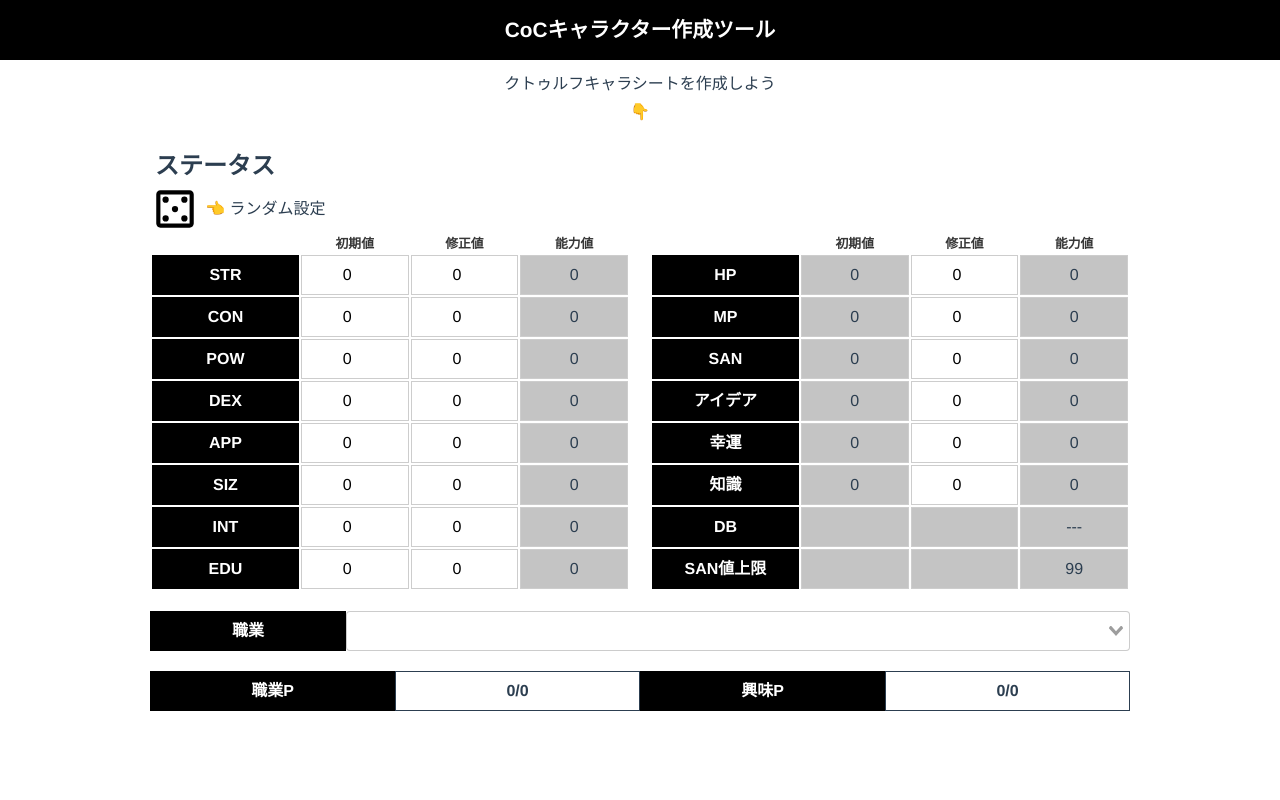
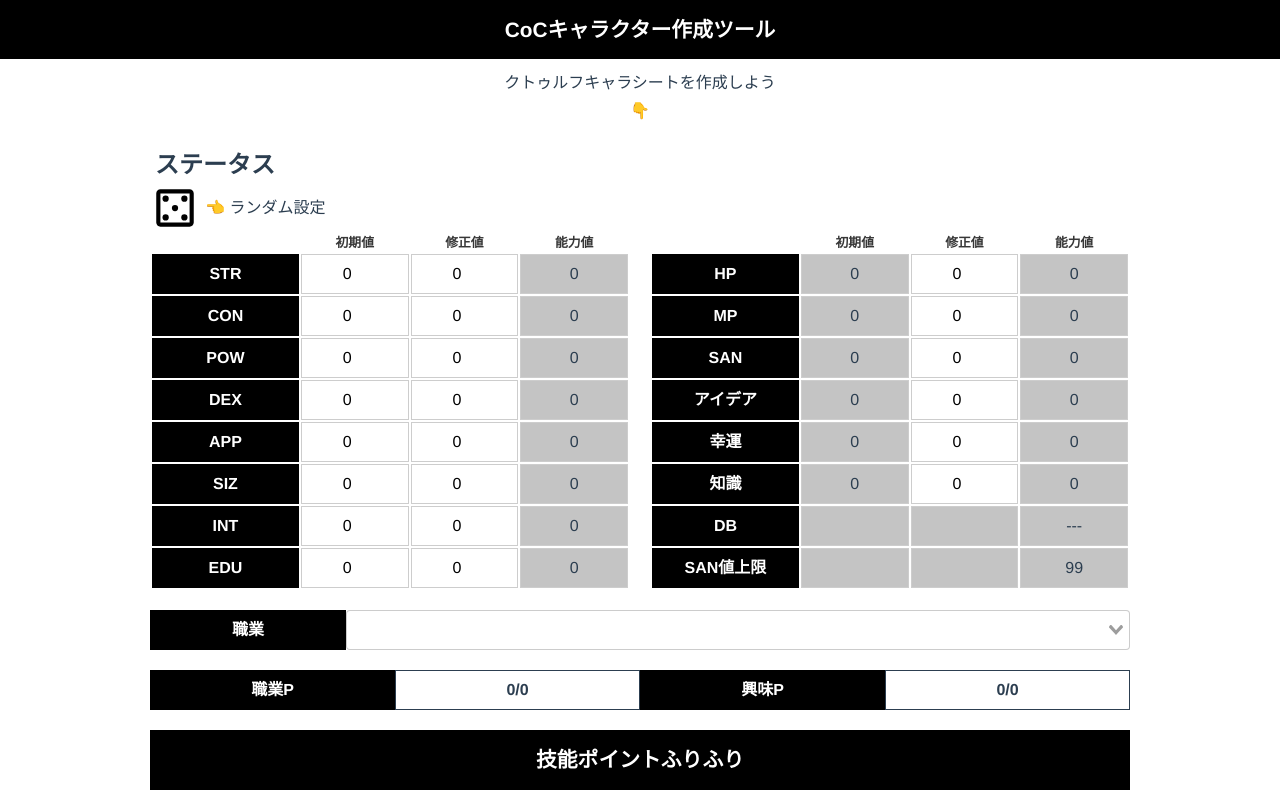
Before and after one commit to sueCalystegia00/CoC-chara-maker, a Vue app: page / in a window 1280 px wide. Built offline with nearby package versions, Linux system fonts and the light colour scheme; no server answers.

Commit message:
add: コンポーネントファイルの作成

```diff
--- /dev/null
+++ b/src/components/SkillSetter.vue
@@ -0,0 +1,28 @@
+<template>
+  <div class="skill-setter">
+    <h1>技能ポイントふりふり</h1>
+  </div>
+</template>
+
+<script>
+export default {
+  name: "SkillSetter",
+};
+</script>
+
+<!-- Add "scoped" attribute to limit CSS to this component only -->
+<style scoped>
+.skill-setter {
+  width: 100%;
+  height: 60px;
+  display: flex;
+  flex-direction: row;
+  justify-content: center;
+  align-items: center;
+  background-color: #000000;
+  color: #ffffff;
+}
+h1 {
+  font-size: 1.3rem;
+}
+</style>
--- a/src/views/Home.vue
+++ b/src/views/Home.vue
@@ -7,6 +7,7 @@
     <Status />
     <JobSelector />
     <SkillPointsChecker />
+    <SkillSetter />
   </div>
 </template>
 
@@ -15,6 +16,7 @@
 import Status from "@/components/Status.vue";
 import JobSelector from "@/components/JobSelector.vue";
 import SkillPointsChecker from "@/components/SkillPointsChecker.vue";
+import SkillSetter from "@/components/SkillSetter.vue";
 
 export default {
   name: "Home",
@@ -22,6 +24,7 @@ export default {
     Status,
     JobSelector,
     SkillPointsChecker,
+    SkillSetter,
   },
   data() {
     return {};
```
